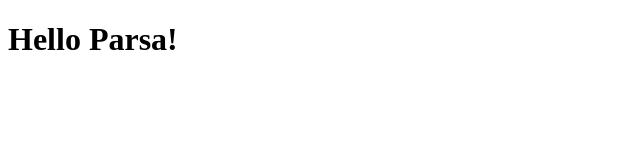
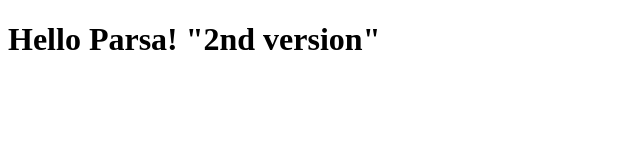
Before and after one commit to hfereidouni/codely, a plain HTML site: page site/index.html in a window 1280 px wide. Shown: the whole page, without its empty margins (0-640 px from the left). Drawn offline with Linux system fonts and the light colour scheme.

Commit message:
2nd version

```diff
--- a/site/index.html
+++ b/site/index.html
@@ -4,6 +4,6 @@
 	<title>Hello Parsa</title>
 </head>
 <body>
-<h1>Hello Parsa!</h1>
+<h1>Hello Parsa! "2nd version"</h1>
 </body>
 </html>
```
